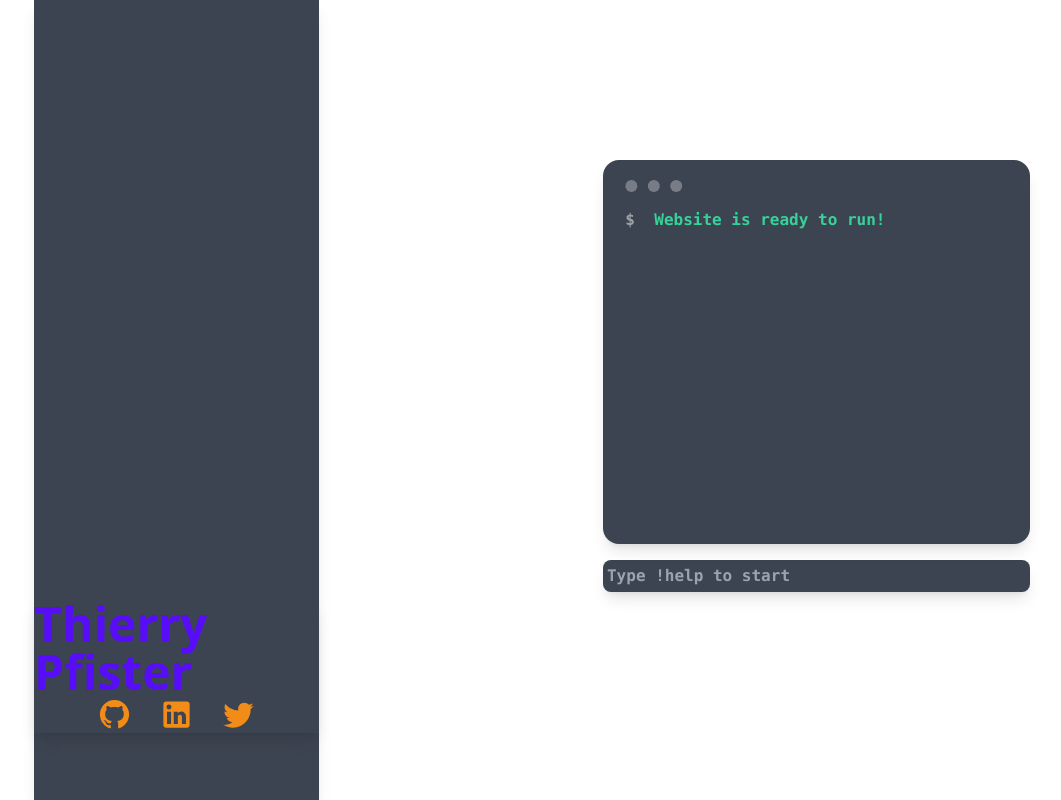
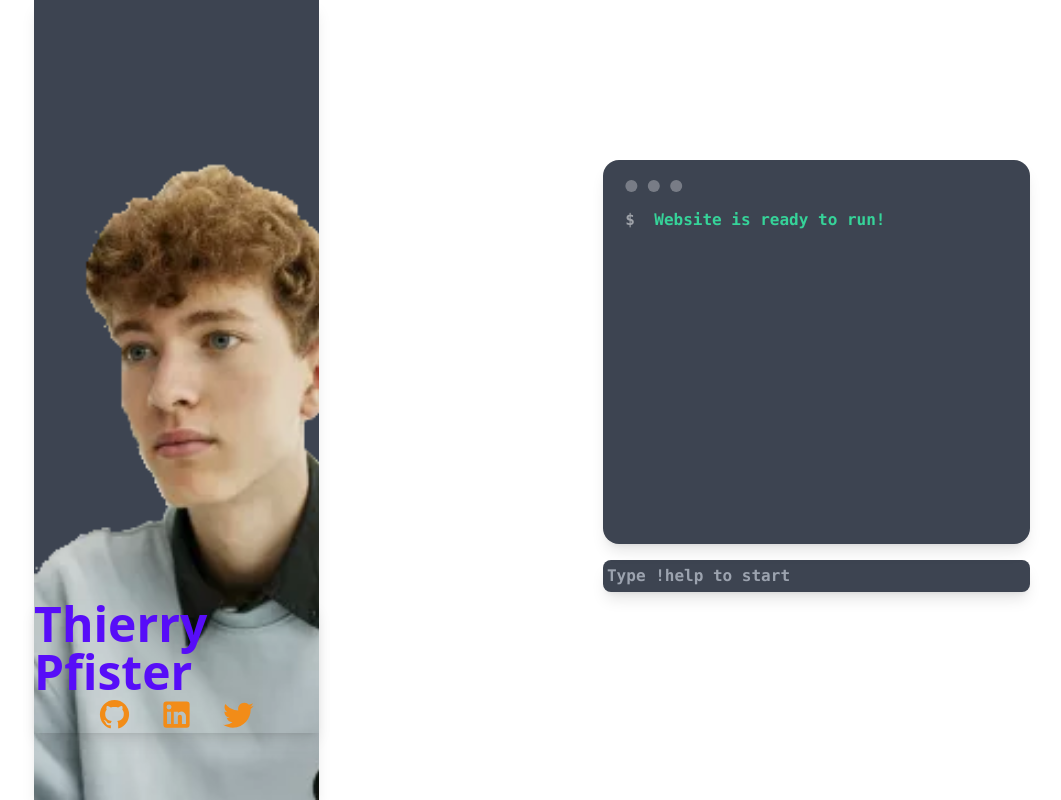
Before and after one commit to N4choWasTaken/PersonalPortfolio, a React app in the folder personal-portfolio/: page / in a window 1280 px wide. Shown: the whole page, without its empty margins (37-1098 px from the left). Built offline with nearby package versions, Linux system fonts and the light colour scheme; the HTML template or start-up script is replaced by a standard one.

Commit message:
Added a personal Image to the header

```diff
--- a/personal-portfolio/src/components/Header.tsx
+++ b/personal-portfolio/src/components/Header.tsx
@@ -10,7 +10,7 @@ function Header() {
         <div className="grid grid-cols-3  font-sans">
             {/*Left Part*/}
         	<div className="h-screen flex flex-col items-center">
-                <div className="w-2/3 h-full bg-neutral shadow-lg">
+                <div className="w-2/3 h-full bg-neutral shadow-lg bg-[url(../images/Thierry.png)] bg-cover bg-center">
 					<div className="relative top-3/4 w-full h-1/6 bg-transparent shadow-lg flex flex-col justify-evenly items-center"> {/*Personal information */}
 						<h1 className="font-bold text-5xl text-primary">Thierry Pfister</h1>
 						<div className="w-3/4 h-1/2 flex flex-row justify-evenly items-center">
```
Also changed, not shown: personal-portfolio/Images/Thierry.png (added).
